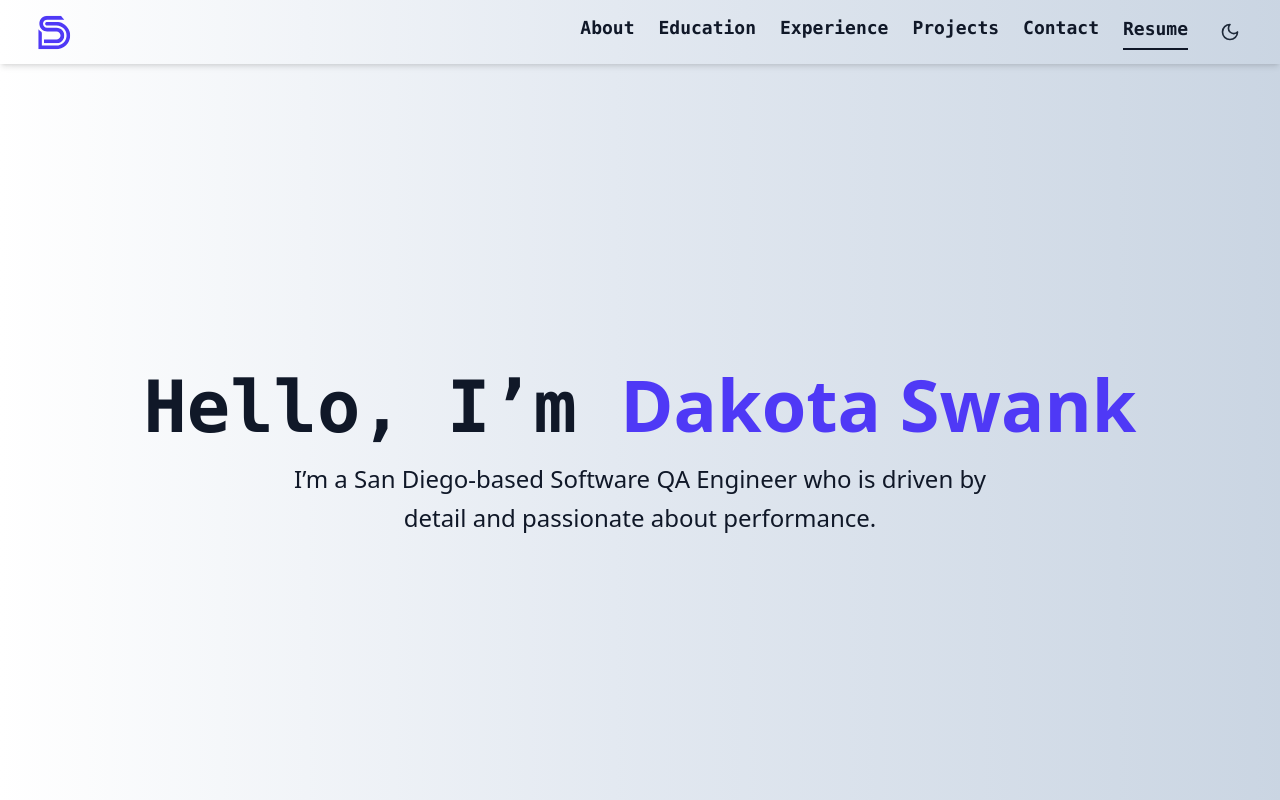
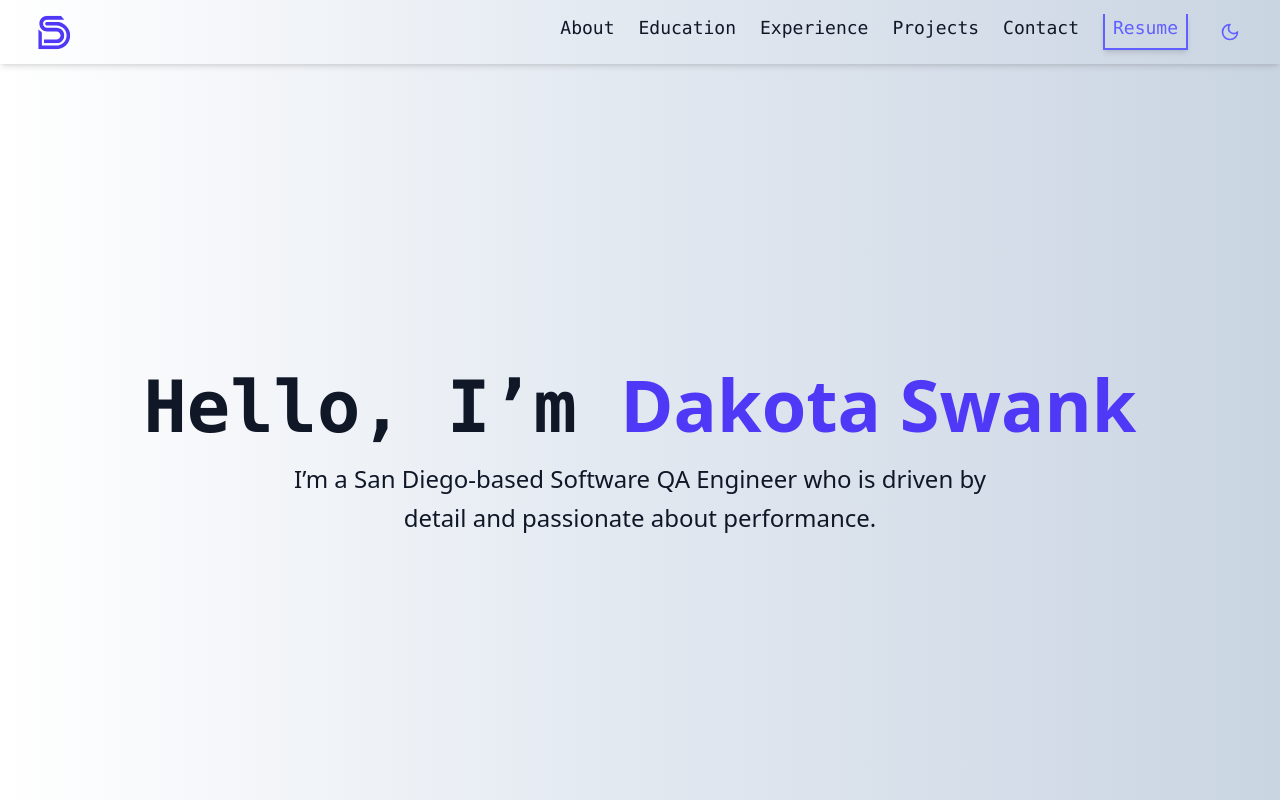
Before and after one commit to d-swank/my-portfolio, a Next.js app: page / in a window 1280 px wide. Shown: the top 800 px of the page. Built offline with nearby package versions, Linux system fonts and the light colour scheme.

Commit message:
Primarily updated the Resume Button to stick out more

```diff
--- a/src/components/common/Navbar.tsx
+++ b/src/components/common/Navbar.tsx
@@ -91,7 +91,10 @@ export default function Navbar() {
                   initial={{ opacity: 0, y: -50 }}
                   animate={{ opacity: 1, y: 0 }}
                   transition={{ delay: 0.6 + i * 0.3, duration: 0.8 }}
-                  className="font-semibold hover:text-indigo-600 dark:hover:text-indigo-400"
+                  className="relative flex hover:text-indigo-600 dark:hover:text-indigo-400
+        after:content-[''] after:absolute after:left-0 after:bottom-0.5 after:h-[2px]
+        after:w-0 after:bg-indigo-600 dark:after:bg-indigo-400 after:transition-all after:duration-300 after:ease-out
+        hover:after:w-full"
                 >
                   {link.label}
                 </motion.a>
@@ -104,7 +107,7 @@ export default function Navbar() {
                   delay: 0.6 + navLinks.length * 0.3,
                   duration: 0.8,
                 }}
-                className="font-semibold hover:text-indigo-600 dark:hover:text-indigo-400 border-b-2 pb-1 cursor-pointer"
+                className="relative flex font-mono text-lg pb-1 border-b-2 border-l-2 border-r-2 px-2 border-indigo-500 hover:border-indigo-500 hover:text-indigo-500 dark:border-indigo-400 dark:hover:border-indigo-500 text-indigo-500 transition-transform duration-200 shadow-md hover:shadow-indigo-600 cursor-pointer"
               >
                 Resume
               </motion.button>
@@ -151,7 +154,7 @@ export default function Navbar() {
             animate={{ x: 0 }}
             exit={{ x: "100%" }}
             transition={{ type: "tween", duration: 0.4 }}
-            className="md:hidden fixed inset-0 bg-white/10 dark:bg-black/10 backdrop-blur-md flex flex-col items-center justify-center gap-6 z-50 font-semibold text-black dark:text-white"
+            className="md:hidden fixed inset-0 bg-white/10 dark:bg-black/10 backdrop-blur-md flex flex-col items-center justify-center gap-6 z-50 text-black dark:text-white"
           >
             {navLinks.map((link) => (
               <a
@@ -168,7 +171,7 @@ export default function Navbar() {
                 setIsResumeOpen(true);
                 setMenuOpen(false);
               }}
-              className="text-xl hover:text-indigo-600 dark:hover:text-indigo-400 border-b-2 pb-1"
+              className="text-xl hover:text-indigo-600 dark:hover:text-indigo-400 border-b-2 pb-1 cursor-pointer"
             >
               Resume
             </button>
--- a/src/components/common/ThemeToggle.tsx
+++ b/src/components/common/ThemeToggle.tsx
@@ -23,9 +23,9 @@ export function ThemeToggle() {
       aria-label="Toggle theme"
     >
       {isDark ? (
-        <Sun className="w-5 h-5 text-yellow-500" />
+        <Sun className="w-5 h-5 text-indigo-400" />
       ) : (
-        <Moon className="w-5 h-5 text-gray-800" />
+        <Moon className="w-5 h-5 text-indigo-500" />
       )}
     </button>
   );
```
